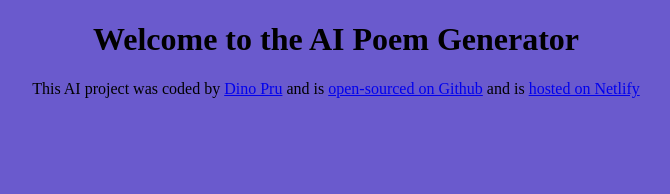
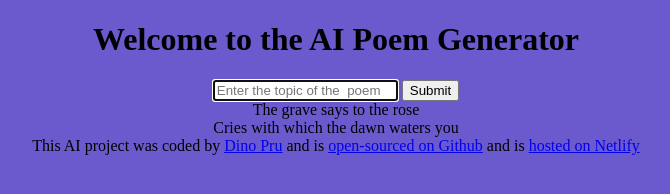
Before and after one commit to Dino-Pru/poem-generator, a plain HTML site: page index.html in a window 1280 px wide. Shown: the whole page, without its empty margins (304-974 px from the left). Drawn offline with Linux system fonts and the light colour scheme.

Commit message:
Update index.html

```diff
--- a/index.html
+++ b/index.html
@@ -7,7 +7,27 @@
         <title>AI Poem Generator</title>
     </head>
     <body>
+      <header>
         <h1>Welcome to the AI Poem Generator </h1>
+      </header>
+
+        <main>
+        <form>
+          <input
+            type="text"
+            placeholder="Enter the topic of the  poem"
+            autofocus
+            required
+            autocomplete="off"
+          />
+          <input type="submit" />
+        </form>
+        <div>
+          The grave says to the rose
+          <br />
+          Cries with which the dawn waters you
+        </div>
+      </main>
 
         <footer>
             This AI project was coded by <a href="https://github.com/Dino-Pru" target="_blank">Dino Pru</a> and is <a href="https://github.com/Dino-Pru/poem-generator" target="_blank">open-sourced on Github</a> and is <a href="https://dino-ai-poem-generator.netlify.app/" target="_blank">hosted on Netlify</a>
```
